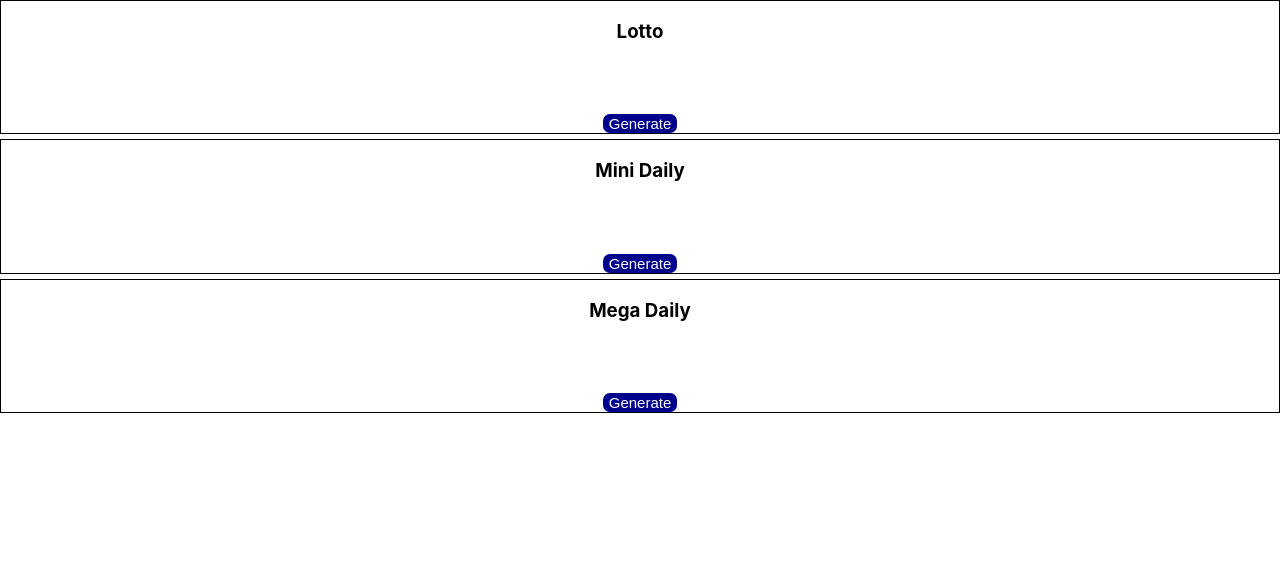
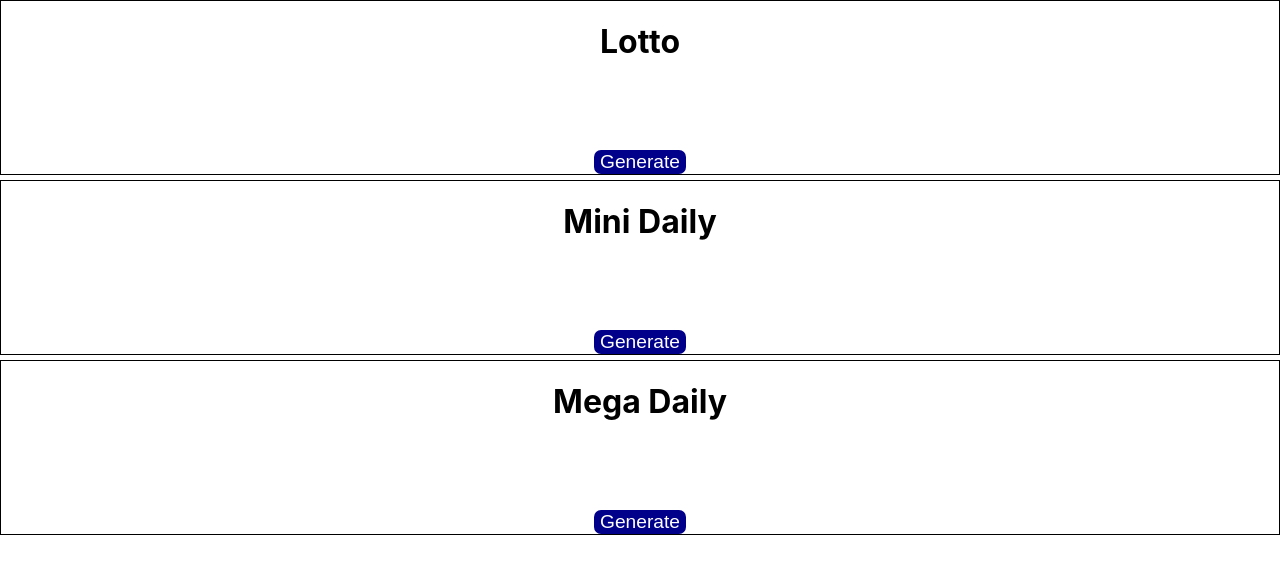
Before and after one commit to JoseBorbon/lotto-number-generator-app, a React (Create React App) app: page / in a window 1280 px wide. Shown: the top 574 px of the page. Built offline with nearby package versions, Linux system fonts and the light colour scheme.

Commit message:
changed layout

```diff
--- a/src/LottoNumbers.css
+++ b/src/LottoNumbers.css
@@ -20,8 +20,8 @@ li {
   margin: 3px;
   color: white;
   background-color: rgb(224, 93, 69);
-  width: 30px;
-  height: 30px;
+  width: 45px;
+  height: 45px;
   display: flex;
   align-items: center;
   flex-direction: column;
@@ -40,5 +40,5 @@ button {
   color: white;
   border: none;
   border-radius: 7px;
-  font-size: 15px;
+  font-size: 120%;
 }
--- a/src/LottoNumbers.jsx
+++ b/src/LottoNumbers.jsx
@@ -32,7 +32,7 @@ class LottoNumbers extends Component {
     return (
       <div className="Lotto-Ticket">
         <div>
-          <h3>{this.props.title}</h3>
+          <h1>{this.props.title}</h1>
           <ul>{this.state.digits}</ul>
         </div>
         <button onClick={this.createLottoNums}>Generate</button>
```
